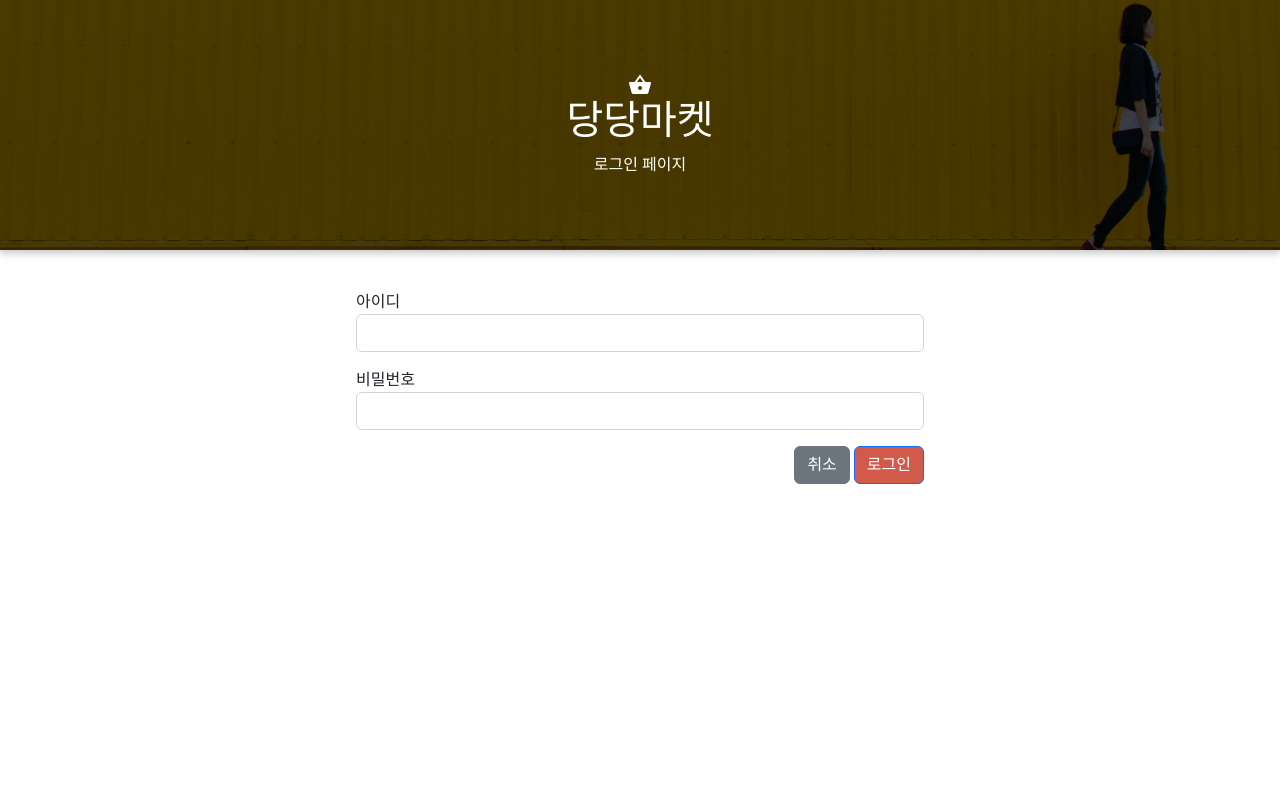
After one commit to yjh0816/django-practice, a Django app: template shinhanapp/member/templates/login.html in a window 1280 px wide. The commit adds this page. Run offline with Django 4.2, Linux system fonts and the light colour scheme; the template is opened without the code that fills it, so the values that code supplies are empty; some web fonts are replaced.

Commit message:
feat: Create login function

```diff
--- a/shinhanapp/member/models.py
+++ b/shinhanapp/member/models.py
@@ -3,6 +3,8 @@ from django.db import models
 # Create your models here.
 
 class Member(models.Model):
+    user_id = models.CharField(max_length=128, unique=True, verbose_name='아이디')
+    password = models.CharField(max_length=255, verbose_name='비밀번호')
     name = models.CharField(max_length=128, verbose_name='이름')
     age = models.IntegerField(verbose_name='나이')
 
--- /dev/null
+++ b/shinhanapp/member/templates/login.html
@@ -0,0 +1,41 @@
+<html>
+    <head>
+        <link rel="stylesheet" href="https://cdn.jsdelivr.net/npm/bootstrap@5.2.3/dist/css/bootstrap.min.css" />
+        <script src="https://cdn.jsdelivr.net/npm/bootstrap@5.2.3/dist/js/bootstrap.bundle.min.js"></script>
+        <script src="https://code.jquery.com/jquery-3.6.3.min.js" integrity="sha256-pvPw+upLPUjgMXY0G+8O0xUf+/Im1MZjXxxgOcBQBXU=" crossorigin="anonymous"></script>
+        <script src="static/script.js"></script>
+        <link rel="stylesheet" href="/static/styles.css" />
+    </head>
+    <body>
+        <div class="main-title">
+            <div class="overlay">
+                <div>
+                    <svg style="width:24px;height:24px" viewBox="0 0 24 24">
+                        <path fill="currentColor" d="M5.5,21C4.72,21 4.04,20.55 3.71,19.9V19.9L1.1,10.44L1,10A1,1 0 0,1 2,9H6.58L11.18,2.43C11.36,2.17 11.66,2 12,2C12.34,2 12.65,2.17 12.83,2.44L17.42,9H22A1,1 0 0,1 23,10L22.96,10.29L20.29,19.9C19.96,20.55 19.28,21 18.5,21H5.5M12,4.74L9,9H15L12,4.74M12,13A2,2 0 0,0 10,15A2,2 0 0,0 12,17A2,2 0 0,0 14,15A2,2 0 0,0 12,13Z" />
+                    </svg>
+                    <h1>당당마켓</h1>
+                    <span>로그인 페이지</span>
+                </div>
+            </div>
+        </div>
+        <div class="product-content">
+            <div class="product-write">
+                <form method="post" action="/member/login/">
+                    {% csrf_token %}
+                    <div class="form-group mb-3">
+                        <label for="user_id">아이디</label>
+                        <input type="text" class="form-control" id="user_id" name="user_id">
+                    </div>
+                    <div class="form-group mb-3">
+                        <label for="password">비밀번호</label>
+                        <input type="password" class="form-control" id="password" name="password">
+                    </div>
+                    <div class="text-end text-right">
+                        <a role="button" href="/" class="btn btn-secondary">취소</a>
+                        <button type="submit" class="btn btn-primary">로그인</button>
+                    </div>
+                </form>
+            </div>
+        </div>
+    </body>
+</html>
--- a/shinhanapp/product/templates/product.html
+++ b/shinhanapp/product/templates/product.html
@@ -11,7 +11,7 @@
             <div class="overlay">
                 <div>
                     <h1>당당마켓</h1>
-                    <span>가장 가까운 중고거래 플랫폼</span>
+                    <span>가장 가까운 중고거래 플랫폼 {{request.session.user_id}}</span>
                 </div>
             </div>
         </div>
@@ -42,6 +42,7 @@
                 {% endfor %}
             </div>
             <div class="text-end mt-3">
+                <a role="button" href="/member/login/" class="btn btn-secondary">로그인</a>
                 <a role="button" href="/product/write/" class="btn btn-primary">상품 등록</a>
             </div>
         </div>
--- a/shinhanapp/shinhanapp/urls.py
+++ b/shinhanapp/shinhanapp/urls.py
@@ -17,6 +17,7 @@ from django.contrib import admin
 from django.urls import path
 
 from product.views import main, detail, write
+from member.views import login
 from django.conf import settings
 from django.conf.urls.static import static
 
@@ -26,6 +27,7 @@ urlpatterns = [
     path('product/<int:pk>/', detail),
     path('product/write/', write),
     path('', main),
+    path('member/login/', login),
 ]
 
 # from shinhanapp.settings import MEDIA_ROOT # 이렇게 사용하지 않음
```
Also changed, not shown: shinhanapp/member/views.py (+32 -1 lines), shinhanapp/member/migrations/0004_member_password_member_user_id.py (added).
